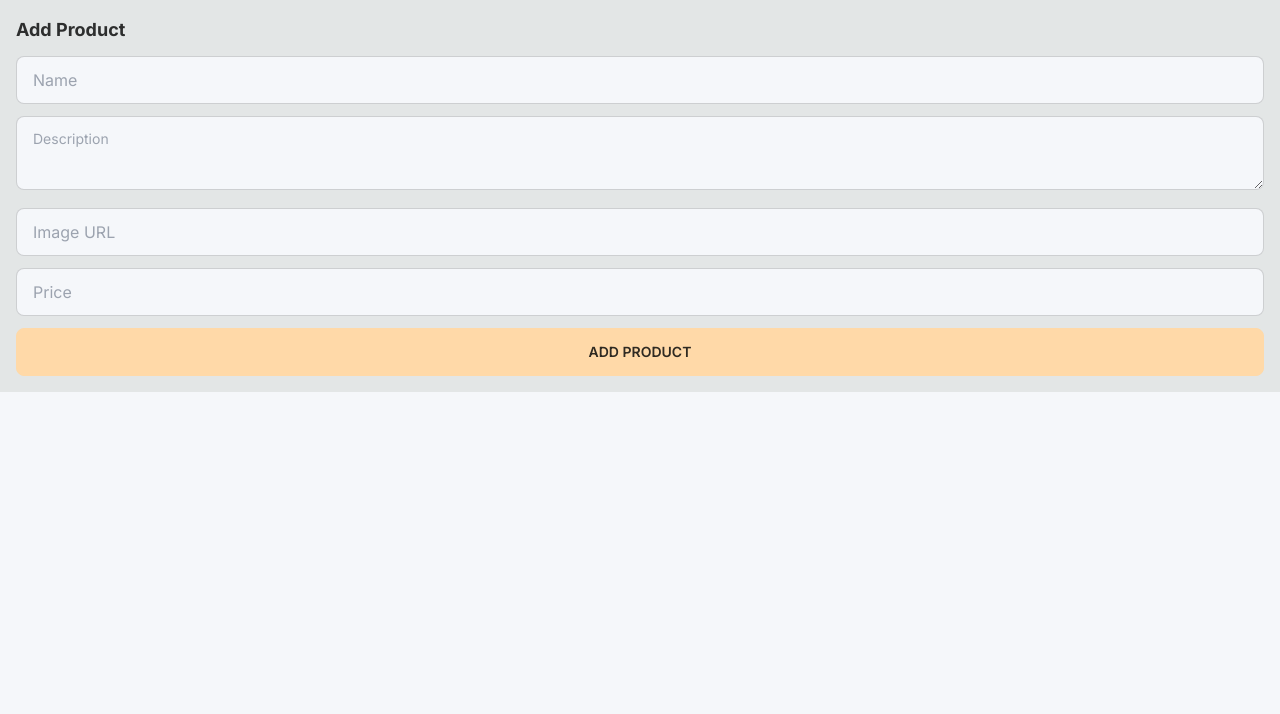
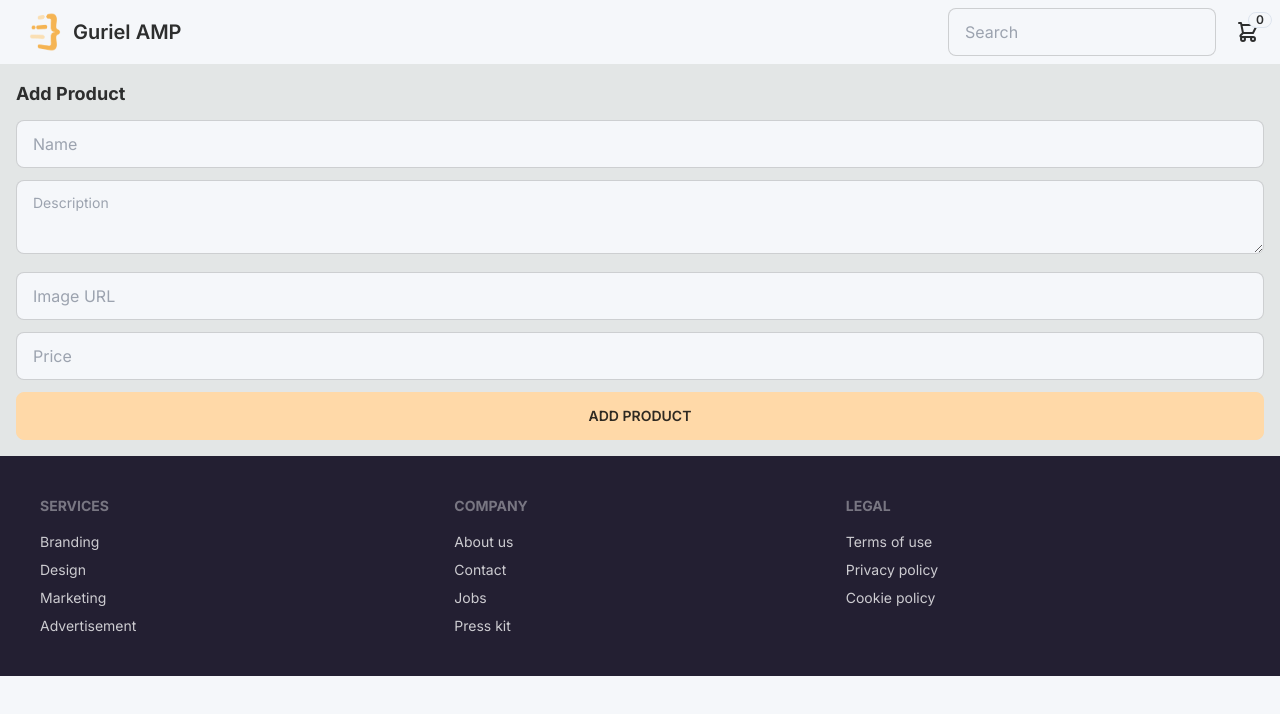
Before and after one commit to gurielmp/nextjs13-ecommerce, a Next.js app: page /add-product in a window 1280 px wide. Shown: the top 714 px of the page. Built offline with nearby package versions, Linux system fonts and the light colour scheme; no server answers.

Commit message:
create navbar and footer

```diff
--- /dev/null
+++ b/src/app/Footer.tsx
@@ -0,0 +1,28 @@
+export default function Footer() {
+  return (
+    <footer className="bg-neutral p-10 text-neutral-content">
+      <div className="footer m-auto max-w-7xl">
+        <div>
+          <span className="footer-title">Services</span>
+          <a className="link-hover link">Branding</a>
+          <a className="link-hover link">Design</a>
+          <a className="link-hover link">Marketing</a>
+          <a className="link-hover link">Advertisement</a>
+        </div>
+        <div>
+          <span className="footer-title">Company</span>
+          <a className="link-hover link">About us</a>
+          <a className="link-hover link">Contact</a>
+          <a className="link-hover link">Jobs</a>
+          <a className="link-hover link">Press kit</a>
+        </div>
+        <div>
+          <span className="footer-title">Legal</span>
+          <a className="link-hover link">Terms of use</a>
+          <a className="link-hover link">Privacy policy</a>
+          <a className="link-hover link">Cookie policy</a>
+        </div>
+      </div>
+    </footer>
+  );
+}
--- /dev/null
+++ b/src/app/NavBar/NavBar.tsx
@@ -0,0 +1,43 @@
+import Image from "next/image";
+import Link from "next/link";
+import logo from "@/assets/logo.png";
+import { redirect } from "next/navigation";
+import { getCart } from "@/lib/db/cart";
+import ShoppingCartButton from "./ShoppingCartButton";
+
+async function searchProducts(formData: FormData) {
+  "use server";
+
+  const searchQuery = formData.get("searchQuery")?.toString();
+  if (searchQuery) {
+    redirect(`/search?query=${searchQuery}`);
+  }
+}
+
+export default async function NavBar() {
+  const cart = await getCart();
+  return (
+    <div className="bg-base-100">
+      <div className="max navbar m-auto max-w-7xl flex-col gap-2 sm:flex-row">
+        <div className="flex-1 ">
+          <Link href="/" className="btn btn-ghost text-xl normal-case">
+            <Image src={logo} alt="Guriel Logo" width={40} height={40} />
+            Guriel AMP
+          </Link>
+        </div>
+        <div className="flex-none gap-2">
+          <form action={searchProducts}>
+            <div className="form-control">
+              <input
+                name="searchQuery"
+                placeholder="Search"
+                className="input input-bordered w-full min-w-[100px]"
+              />
+            </div>
+          </form>
+          <ShoppingCartButton cart={cart} />
+        </div>
+      </div>
+    </div>
+  );
+}
--- /dev/null
+++ b/src/app/NavBar/ShoppingCartButton.tsx
@@ -0,0 +1,65 @@
+"use client";
+
+import { ShoppingCart } from "@/lib/db/cart";
+import { formatPrice } from "@/lib/format";
+import Link from "next/link";
+
+interface ShoppingCartButtonProps {
+  cart: ShoppingCart | null;
+}
+
+export default function ShoppingCartButton({ cart }: ShoppingCartButtonProps) {
+  function closeDropdown() {
+    const elem = document.activeElement as HTMLElement;
+    if (elem) {
+      elem.blur();
+    }
+  }
+
+  return (
+    <div className="dropdown dropdown-end">
+      <label tabIndex={0} className="btn btn-circle btn-ghost">
+        <div className="indicator">
+          <svg
+            xmlns="http://www.w3.org/2000/svg"
+            fill="none"
+            viewBox="0 0 24 24"
+            strokeWidth={1.5}
+            stroke="currentColor"
+            className="h-6 w-6"
+          >
+            <path
+              strokeLinecap="round"
+              strokeLinejoin="round"
+              strokeWidth="2"
+              d="M3 3h2l.4 2M7 13h10l4-8H5.4M7 13L5.4 5M7 13l-2.293 2.293c-.63.63-.184 1.707.707 1.707H17m0 0a2 2 0 100 4 2 2 0 000-4zm-8 2a2 2 0 11-4 0 2 2 0 014 0z"
+            />
+          </svg>
+          <span className="badge indicator-item badge-sm">
+            {cart?.size || 0}
+          </span>
+        </div>
+      </label>
+      <div
+        tabIndex={0}
+        className="card dropdown-content card-compact z-30 mt-3 w-52 bg-base-100 shadow"
+      >
+        <div className="card-body">
+          <span className="text-lg font-bold">{cart?.size || 0} Items</span>
+          <span className="text-info">
+            Subtotal : {formatPrice(cart?.subtotal || 0)}
+          </span>
+          <div className="card-actions">
+            <Link
+              href="/"
+              className="btn btn-primary btn-block"
+              onClick={closeDropdown}
+            >
+              View Cart
+            </Link>
+          </div>
+        </div>
+      </div>
+    </div>
+  );
+}
--- a/src/app/layout.tsx
+++ b/src/app/layout.tsx
@@ -1,11 +1,13 @@
 import type { Metadata } from "next";
 import { Inter } from "next/font/google";
 import "./globals.css";
+import NavBar from "./NavBar/NavBar";
+import Footer from "./Footer";
 
 const inter = Inter({ subsets: ["latin"] });
 
 export const metadata: Metadata = {
-  title: "Guriel | E-Commerce",
+  title: "Guriel | Commerce",
   description: "We provides the best products for you",
 };
 
@@ -17,7 +19,9 @@
   return (
     <html lang="en">
       <body className={inter.className}>
+        <NavBar />
         <main className="m-auto min-w-[300px] max-w-7xl p-4">{children}</main>
+        <Footer />
       </body>
     </html>
   );
```
Also changed, not shown: 1 other file (tests, documents, lock files or other folders).
